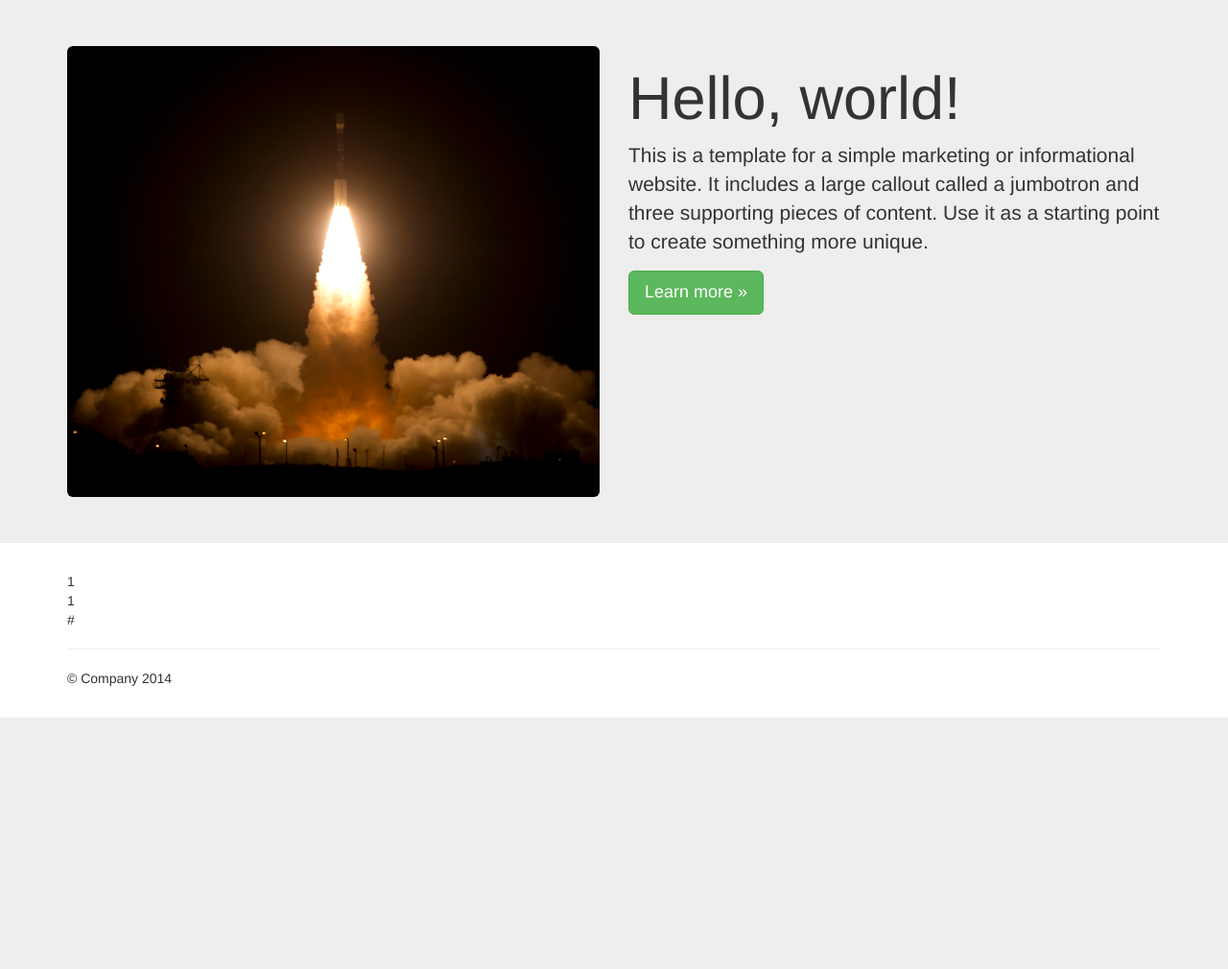
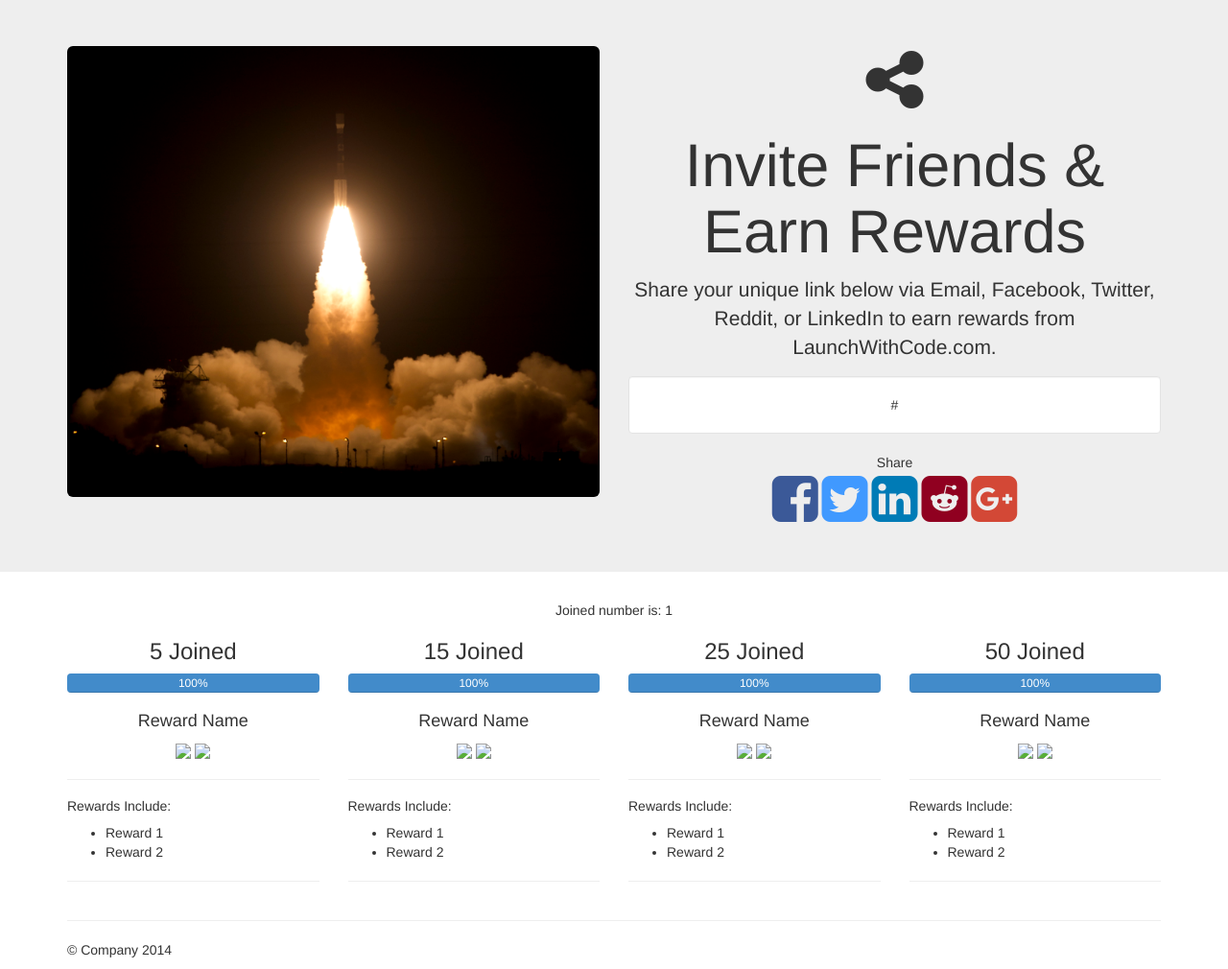
Before and after one commit to codingforentrepreneurs/launch-with-code, a Django app: template templates/share.html in a window 1280 px wide. Shown: the part 52-1062 px from the top of the page at 96% size. Before the commit the page ends 800 px from the top, so only its background shows below. Run offline with Django 3.2, Linux system fonts and the light colour scheme; the template is opened without the code that fills it: most values are stand-ins (such as "Sample title", 1, 10 or a date in 2020); some libraries are stand-ins or nearby versions.

Commit message:
Share Page Pt 3

```diff
--- a/templates/base.html
+++ b/templates/base.html
@@ -21,7 +21,7 @@
     <link href="http://getbootstrap.com/examples/jumbotron/jumbotron.css" rel="stylesheet">-->
 
     <link href="{% static 'css/jumbotron.css' %}" rel="stylesheet">
-
+    <link href="http://maxcdn.bootstrapcdn.com/font-awesome/4.1.0/css/font-awesome.min.css" rel="stylesheet" />
     <style>
     body {
 		padding-top: 0px;
--- a/templates/share.html
+++ b/templates/share.html
@@ -8,10 +8,18 @@
     <div class="jumbotron">
       <div class="container">
       <div class='row'>
-        <div class='col-md-6 pull-right'>
-          <h1>Hello, world!</h1>
-          <p>This is a template for a simple marketing or informational website. It includes a large callout called a jumbotron and three supporting pieces of content. Use it as a starting point to create something more unique.</p>
-          <p><a class="btn btn-success btn-lg" role="button">Learn more &raquo;</a></p>
+        <div class='col-md-6 pull-right' style='text-align:center;'>
+        <i class="fa fa-share-alt fa-5x"></i>
+          <h1>Invite Friends &amp; Earn Rewards</h1>
+          <p>Share your unique link below via Email, Facebook, Twitter, Reddit, or LinkedIn to earn rewards from LaunchWithCode.com.</p>
+          <div class='well' style='background-color:white;'>{{ ref_url }}</div>
+          Share<br/>
+
+          <i class="fa fa-facebook-square fa-4x" style="color:#3b5998"></i>
+           <i class="fa fa-twitter-square fa-4x" style="color:#4099FF"></i>
+            <i class="fa fa-linkedin-square fa-4x" style="color:#007bb6"></i>
+             <i class="fa fa-reddit-square fa-4x" style="color:#900020"></i>
+              <i class="fa fa-google-plus-square fa-4x" style="color:#D34836"></i>
         </div>
         <div class='col-md-6 pull-left'>
           <img src="{% static 'img/launch.jpg' %}" class='img-responsive img-rounded' />
@@ -21,14 +29,93 @@
     </div>
 
 
-<div class='container'>
+<div class='container' style="text-align:center;">
+Joined number is: {{ count }}<br/>
 
+<div class="row">
+	<div class="col-sm-3">
+	<h3>5 Joined</h3>
+		<div class="progress">
+			  <div class="progress-bar" role="progressbar" aria-valuenow="100" aria-valuemin="0" aria-valuemax="100" style="width: 100%;">
+			   100%
+			  </div>
+		</div>
+		<h4>Reward Name</h4>
+		<img src="https://cfe-static.s3.amazonaws.com/static/img/ico/apple-touch-icon-72-precomposed.png" />
+		<img src="https://cfe-static.s3.amazonaws.com/static/img/ico/apple-touch-icon-72-precomposed.png" />
+		<hr/>
+		<span style='text-align:left !important;'>
+		<h5>Rewards Include:</h5>
+			<ul>
+				<li>Reward 1</li>
+				<li>Reward 2</li>
+			</ul>
+		</span>
+		<hr/>
+	</div>
+	<div class="col-sm-3">
+	<h3>15 Joined</h3>
+		<div class="progress">
+			  <div class="progress-bar" role="progressbar" aria-valuenow="100" aria-valuemin="0" aria-valuemax="100" style="width: 100%;">
+			   100%
+			  </div>
+		</div>
+		<h4>Reward Name</h4>
+		<img src="https://cfe-static.s3.amazonaws.com/static/img/ico/apple-touch-icon-72-precomposed.png" />
+		<img src="https://cfe-static.s3.amazonaws.com/static/img/ico/apple-touch-icon-72-precomposed.png" />
+		<hr/>
+		<span style='text-align:left !important;'>
+		<h5>Rewards Include:</h5>
+			<ul>
+				<li>Reward 1</li>
+				<li>Reward 2</li>
+			</ul>
+		</span>
+		<hr/>
+	</div>
+	<div class="col-sm-3">
+	<h3>25 Joined</h3>
+		<div class="progress">
+			  <div class="progress-bar" role="progressbar" aria-valuenow="100" aria-valuemin="0" aria-valuemax="100" style="width: 100%;">
+			   100%
+			  </div>
+		</div>
+		<h4>Reward Name</h4>
+		<img src="https://cfe-static.s3.amazonaws.com/static/img/ico/apple-touch-icon-72-precomposed.png" />
+		<img src="https://cfe-static.s3.amazonaws.com/static/img/ico/apple-touch-icon-72-precomposed.png" />
+		<hr/>
+		<span style='text-align:left !important;'>
+		<h5>Rewards Include:</h5>
+			<ul>
+				<li>Reward 1</li>
+				<li>Reward 2</li>
+			</ul>
+		</span>
+		<hr/>
+	</div>
+	<div class="col-sm-3">
+	<h3>50 Joined</h3>
+		<div class="progress">
+			  <div class="progress-bar" role="progressbar" aria-valuenow="100" aria-valuemin="0" aria-valuemax="100" style="width: 100%;">
+			   100%
+			  </div>
+		</div>
+		<h4>Reward Name</h4>
+		<img src="https://cfe-static.s3.amazonaws.com/static/img/ico/apple-touch-icon-72-precomposed.png" />
+		<img src="https://cfe-static.s3.amazonaws.com/static/img/ico/apple-touch-icon-72-precomposed.png" />
+		<hr/>
+		<span style='text-align:left !important;'>
+		<h5>Rewards Include:</h5>
+			<ul>
+				<li>Reward 1</li>
+				<li>Reward 2</li>
+			</ul>
+		</span>
+		<hr/>
+	</div>
 
-{{ ref_id }} <br/>
+</div>
 
-{{ count }}<br/>
-
-{{ ref_url }}<br/>
 
 
 </div>
```
